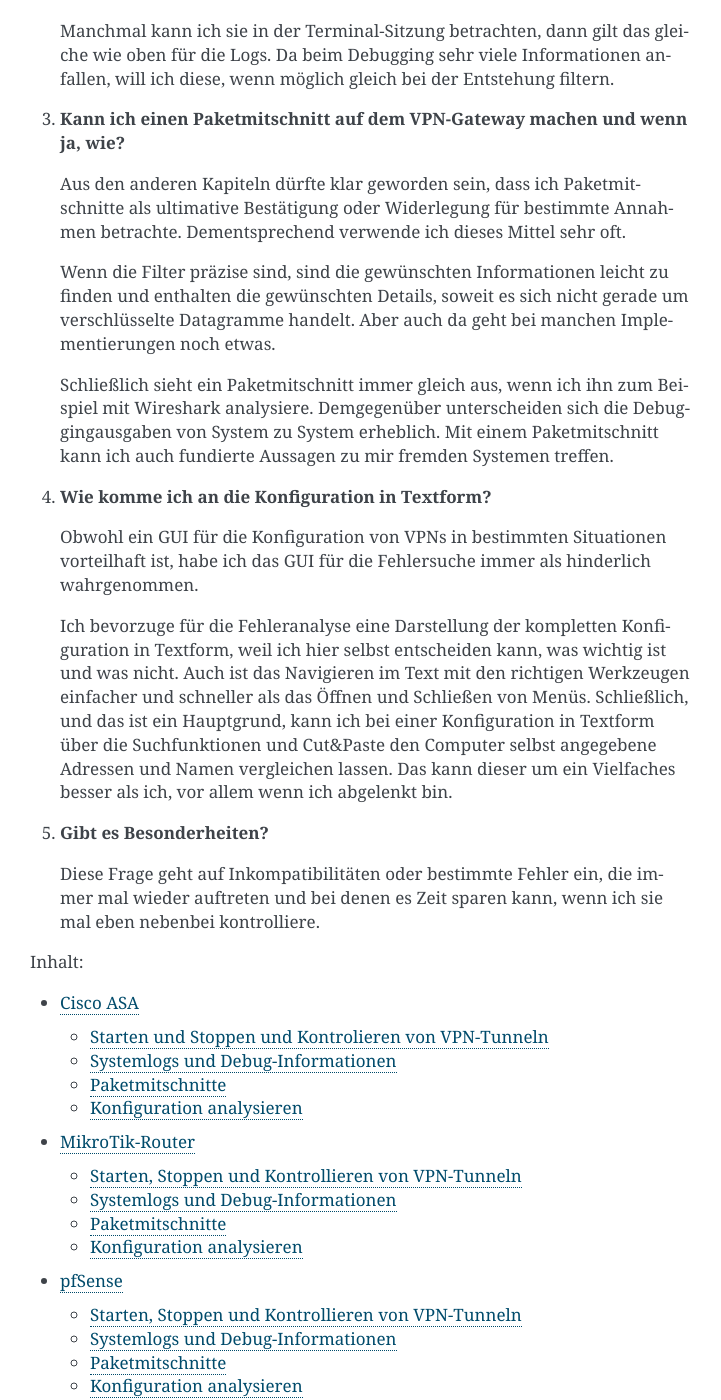
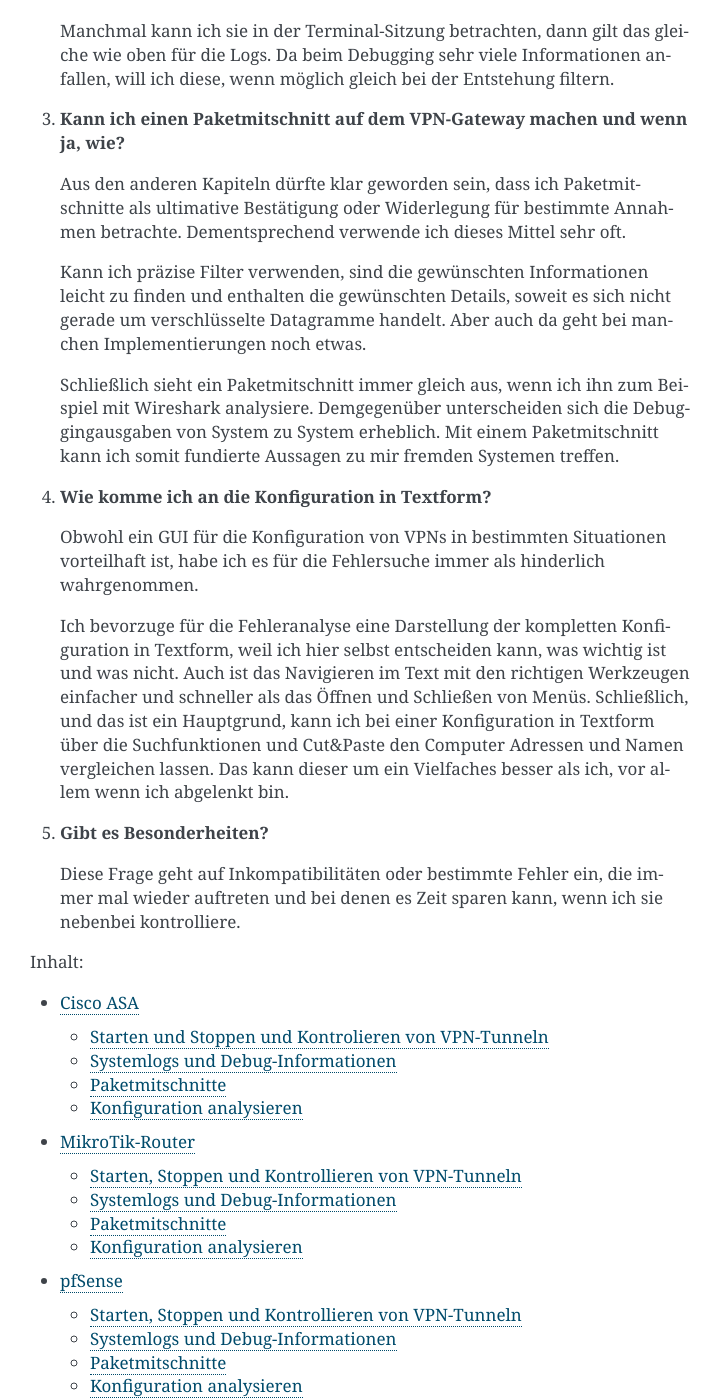
Before and after one commit to matwei-books/Fehlersuche-bei-IPsec-VPN-mit-IKEv2, a Sphinx documentation site: the page built from source/software/index.rst, in a window 1280 px wide and 1400 px high, scrolled down 679 px. Shown: the whole window, without its empty margins (390-1111 px from the left). Built offline with Sphinx 7.4.7, drawn with Linux system fonts in a browser that asks for light colours; some of the changed text lies outside the part shown.

Commit message:
Text überarbeitet

```diff
--- a/source/software/index.rst
+++ b/source/software/index.rst
@@ -8,9 +8,10 @@
 Uralt-Installationen bei den Peers begegnet, die aus den verschiedensten
 Gründen weiter betrieben wurden.
 
-Ich werde auch nicht detailliert auf die Konfiguration von IPsec-VPNs
-bei den verschiedenen Implementierungen eingehen sondern mich auf Fragen
-konzentrieren, die ich als wesentlich für die Fehlersuche erachte:
+Ich werde nicht
+detailliert auf die Konfiguration von konkreten IPsec-VPNs eingehen
+sondern mich auf Fragen konzentrieren,
+die ich als wesentlich für die Fehlersuche erachte:
 
 1. **Wie komme ich an die Systemlogs?**
 
@@ -41,40 +42,43 @@
    bestimmte Annahmen betrachte.
    Dementsprechend verwende ich dieses Mittel sehr oft.
 
-   Wenn die Filter präzise sind, sind die gewünschten Informationen
-   leicht zu finden und enthalten die gewünschten Details, soweit es sich
-   nicht gerade um verschlüsselte Datagramme handelt.
+   Kann ich präzise Filter verwenden,
+   sind die gewünschten Informationen leicht zu finden
+   und enthalten die gewünschten Details,
+   soweit es sich nicht gerade um verschlüsselte Datagramme handelt.
    Aber auch da geht bei manchen Implementierungen noch etwas.
 
    Schließlich sieht ein Paketmitschnitt immer gleich aus, wenn ich ihn
    zum Beispiel mit Wireshark analysiere.
    Demgegenüber unterscheiden sich die Debuggingausgaben von System zu
    System erheblich.
-   Mit einem Paketmitschnitt kann ich auch fundierte Aussagen zu mir
-   fremden Systemen treffen.
+   Mit einem Paketmitschnitt kann ich somit fundierte Aussagen
+   zu mir fremden Systemen treffen.
 
 4. **Wie komme ich an die Konfiguration in Textform?**
 
-   Obwohl ein GUI für die Konfiguration von VPNs in bestimmten
-   Situationen vorteilhaft ist, habe ich das GUI für die Fehlersuche immer
-   als hinderlich wahrgenommen.
+   Obwohl ein GUI für die Konfiguration von VPNs
+   in bestimmten Situationen vorteilhaft ist,
+   habe ich es für die Fehlersuche immer als hinderlich wahrgenommen.
 
    Ich bevorzuge für die Fehleranalyse eine Darstellung der kompletten
    Konfiguration in Textform, weil ich hier selbst entscheiden kann, was
    wichtig ist und was nicht.
    Auch ist das Navigieren im Text mit den richtigen Werkzeugen einfacher
    und schneller als das Öffnen und Schließen von Menüs.
-   Schließlich, und das ist ein Hauptgrund, kann ich bei einer
-   Konfiguration in Textform über die Suchfunktionen und Cut&Paste den
-   Computer selbst angegebene Adressen und Namen vergleichen lassen.
+   Schließlich, und das ist ein Hauptgrund,
+   kann ich bei einer Konfiguration in Textform
+   über die Suchfunktionen und Cut&Paste
+   den Computer Adressen und Namen vergleichen lassen.
    Das kann dieser um ein Vielfaches besser als ich, vor allem wenn ich
    abgelenkt bin.
 
 5. **Gibt es Besonderheiten?**
 
-   Diese Frage geht auf Inkompatibilitäten oder bestimmte Fehler ein, die
-   immer mal wieder auftreten und bei denen es Zeit sparen kann, wenn ich
-   sie mal eben nebenbei kontrolliere.
+   Diese Frage geht auf Inkompatibilitäten oder bestimmte Fehler ein,
+   die immer mal wieder auftreten
+   und bei denen es Zeit sparen kann,
+   wenn ich sie nebenbei kontrolliere.
 
 .. toctree::
    :maxdepth: 2
```
